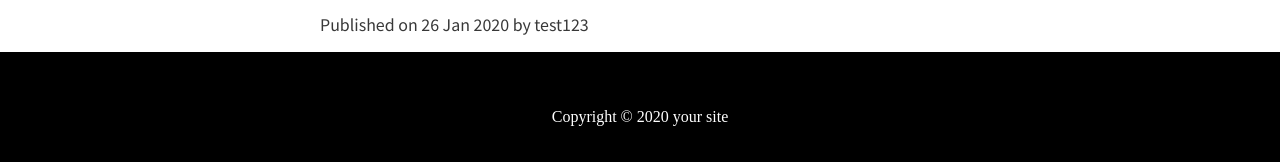
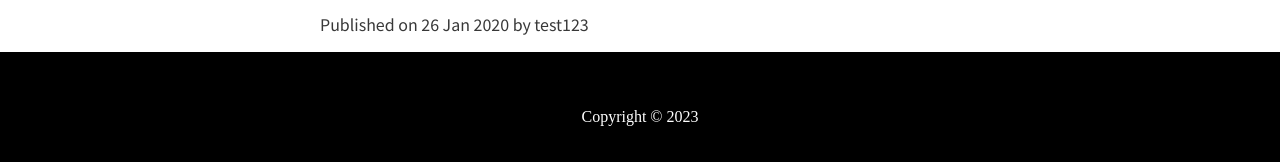
Before and after one commit to imsirvelid/django-blog, a Django app: page /all/ in a window 1280 px wide. Shown: the part 1228-1390 px from the top of the page. Run offline with Django 3.2, Linux system fonts and the light colour scheme; data comes from the database, SQL or seed files in the repository; both versions use the stored data as it was after the commit; some libraries are stand-ins or nearby versions; some web fonts are replaced.

Commit message:
Updated README.md

```diff
--- a/blog/templates/base.html
+++ b/blog/templates/base.html
@@ -21,7 +21,7 @@
             </nav>
       	{% block content %}{% endblock %}
 		<footer id="footer">
-			<p>Copyright &copy; 2020 your site</p>
+			<p>Copyright &copy; 2023 </p>
 		</footer>
       </body>
 	<script type="text/javascript">
```
Also changed, not shown: README.md, blog/db.sqlite3.
